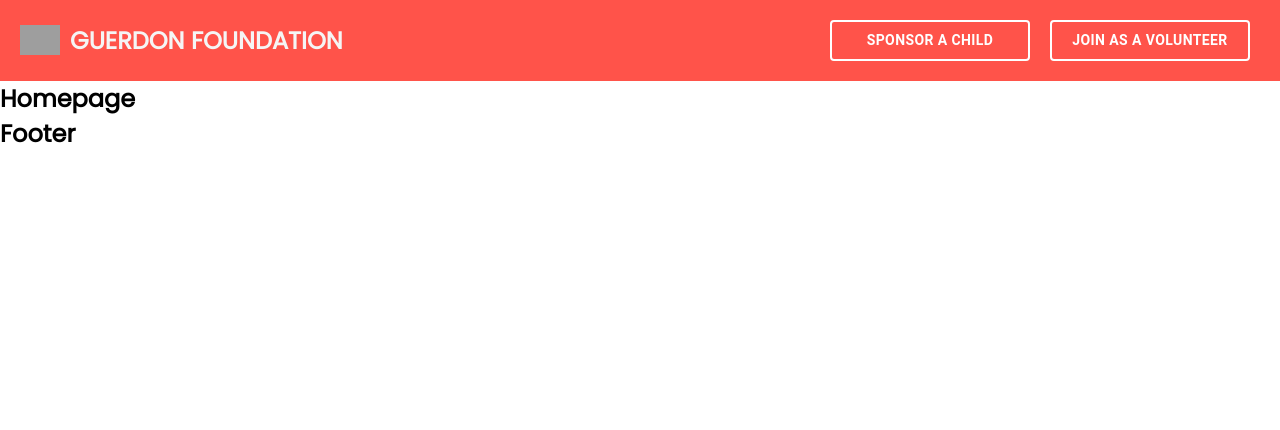
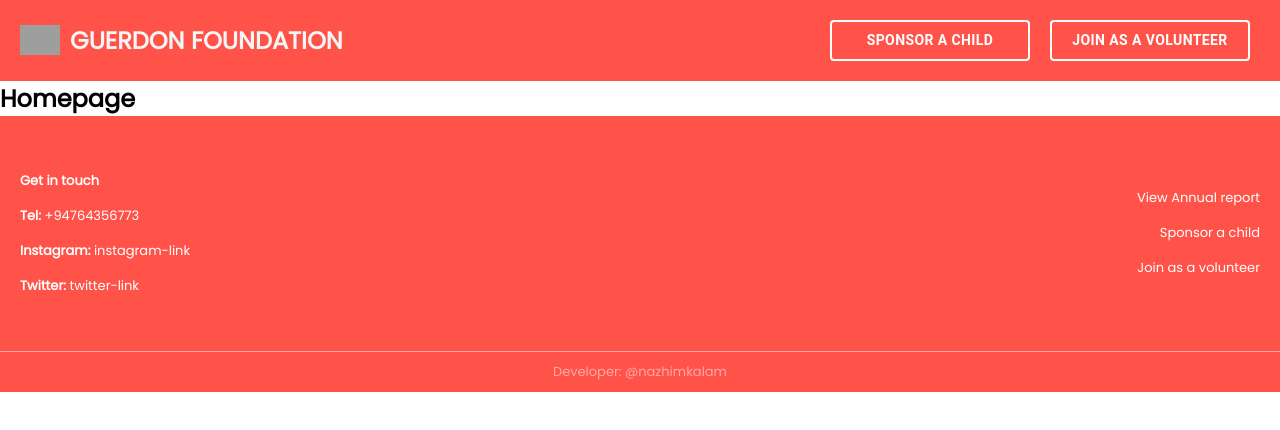
Before and after one commit to NTK7/geurdon-foundation, a React (Create React App) app: page / in a window 1280 px wide. Shown: the top 430 px of the page. Built offline with nearby package versions, Linux system fonts and the light colour scheme; grey boxes are pictures that could not be loaded.

Commit message:
created the footer

```diff
--- a/src/pages/HomePage.js
+++ b/src/pages/HomePage.js
@@ -4,6 +4,10 @@ const HomePage = () => {
 	return (
 		<Container>
 			<h2>Homepage</h2>
+            {/* Image Carrossel */}
+            {/* Donote Now button */}
+            {/* who are we */}
+            {/* Our programs */}
 		</Container>
 	);
 };
--- a/src/shared/DrawableTab/DrawableTab.js
+++ b/src/shared/DrawableTab/DrawableTab.js
@@ -64,12 +64,6 @@ export default function DrawableTab() {
 					</ListItemIcon>
 					<ListItemText primary="Join as a volunteer" onClick={() => history.replace('/')} />
 				</ListItem>
-                <ListItem button key="Join as a volunteer">
-					<ListItemIcon>
-						<AccessibilityNewIcon style={{ color: '#ff534a' }} onClick={() => history.replace('/')} />
-					</ListItemIcon>
-					<ListItemText primary="Join as a volunteer" onClick={() => history.replace('/')} />
-				</ListItem>
 			</List>
 		</div>
 	);
--- a/src/shared/Footer.js
+++ b/src/shared/Footer.js
@@ -1,13 +1,108 @@
-import styled from "styled-components"
+import styled from 'styled-components';
 
 const Footer = () => {
-    return (
-        <Container>
-            <h2>Footer</h2>
-        </Container>
-    )
-}
+	return (
+		<Container>
+			<section>
+				<div>
+					<p>
+						<strong>Get in touch</strong>
+					</p>
+					<p>
+						<strong>Tel:</strong>{' '}
+						<a target="_blank" rel="noreferrer" href="tel:+94764356773">
+							+94764356773
+						</a>
+					</p>
+					<p>
+						<strong>Instagram:</strong>{' '}
+						<a target="_blank" rel="noreferrer" href="/">
+							instagram-link
+						</a>
+					</p>
+					<p>
+						<strong>Twitter:</strong>{' '}
+						<a target="_blank" rel="noreferrer" href="/">
+							twitter-link
+						</a>
+					</p>
+				</div>
+				<div>
+					<p>
+						<a target="_blank" rel="noreferrer" href="/">
+							View Annual report{' '}
+						</a>
+					</p>
+					<p>
+						<a target="_blank" rel="noreferrer" href="/">
+							Sponsor a child
+						</a>
+					</p>
+					<p>
+						<a target="_blank" rel="noreferrer" href="/">
+							Join as a volunteer
+						</a>
+					</p>
+				</div>
+			</section>
+			<p className="developer">
+				Developer:{' '}
+				<a target="_blank" rel="noreferrer" href="https://nazhimkalam.github.io">
+					@nazhimkalam
+				</a>
+			</p>
+		</Container>
+	);
+};
 
-export default Footer
+export default Footer;
 
-const Container = styled.div``;
+const Container = styled.div`
+	display: flex;
+	background-color: #ff534a;
+	color: white;
+	font-size: small;
+
+	a {
+		text-decoration: none;
+		color: white;
+		:hover {
+			font-weight: bold;
+		}
+	}
+	.developer {
+		color: #ffa8a5;
+		cursor: pointer;
+		a {
+			color: #ffa8a5;
+		}
+		border-top: 1px #ffa8a5 solid;
+		padding: 10px;
+
+		text-align: center;
+		:hover {
+			color: white;
+			a {
+				color: white;
+			}
+		}
+	}
+	flex-direction: column;
+	> section {
+		display: flex;
+		padding: 40px 20px;
+
+		align-items: center;
+		justify-content: space-between;
+		> div {
+			> p {
+				margin: 15px 0;
+			}
+			:last-child {
+				> p {
+					text-align: end;
+				}
+			}
+		}
+	}
+`;
--- a/src/shared/Header.js
+++ b/src/shared/Header.js
@@ -48,6 +48,7 @@ const Container = styled.div`
 			color: white;
 			margin: 0 10px;
 			font-weight: bold;
+			/* text-transform: capitalize; */
 
 			:hover {
 				border: 2px whitesmoke solid;
```
